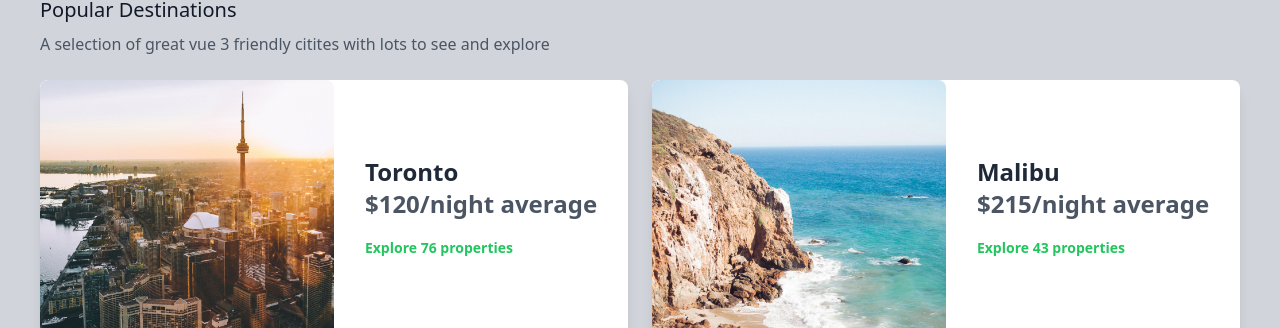
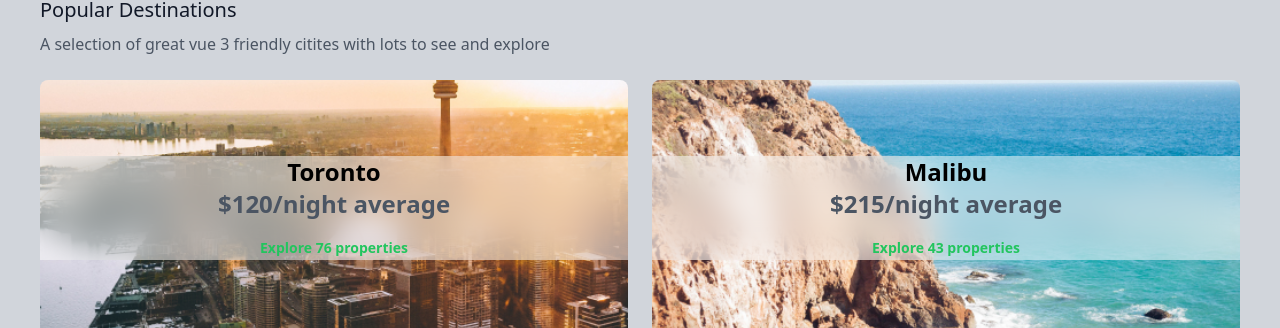
Before and after one commit to KickButtowski80/tailwindcss, a Vue app: page / in a window 1280 px wide. Shown: the part 624-952 px from the top of the page. Built offline with nearby package versions, Linux system fonts and the light colour scheme; the HTML template or start-up script is replaced by a standard one.

Commit message:
centered the name and working on glassy bg

```diff
--- a/src/components/PopularDestination.vue
+++ b/src/components/PopularDestination.vue
@@ -1,39 +1,63 @@
 <template lang="">
-
-    <div class="px-8 py-12 max-w-md sm:max-w-2xl
-                mx-auto lg:px-10 lg:py-24
-                lg:max-w-full xl:mr-0 2xl:mx-auto
-                2xl:col-span-2">
-
+  <div
+    class="px-8 py-12 max-w-md sm:max-w-2xl mx-auto lg:px-10 lg:py-24 lg:max-w-full xl:mr-0 2xl:mx-auto 2xl:col-span-2"
+  >
     <h1 class="text-xl text-gray-900">Popular Destinations</h1>
-      <p class='mt-2 text-gray-600 '>A selection of great vue 3 friendly citites with lots to
-        see and explore
+    <p class="mt-2 text-gray-600">
+      A selection of great vue 3 friendly citites with lots to see and explore
     </p>
     <div class="mt-6 grid gap-3 md:gap-6
                sm:grid-cols-2 2xl:grid-cols-3">
-        <div v-for="{city,imageUrl,averagePrice,propertyCount,imageAlt} of popularDestinations"
-              :key='city'>
-        <div class="flex items-center
+      <div
+        v-for="{
+          city,
+          imageUrl,
+          averagePrice,
+          propertyCount,
+          imageAlt,
+        } of popularDestinations"
+        :key="city"
+        class="relative"
+      >
+        <!-- <div
+          class="rounded-lg bg-white
+          shadow-lg relative "
+        > -->
+          <img
+            :src="imageUrl"
+            :alt="imageAlt"
+            class=" w-full md:h-64
+             object-cover object-center
              rounded-lg
-                  bg-white shadow-lg overflow-hidden">
-            <img :src="imageUrl" :alt="imageAlt"
-            class="h-40 w-auto
-                   md:h-64 md:w-1/2
-                   object-cover object-center
-                   flex-shrink-0 rounded-lg">
 
-              <div class="mx-auto text-xs md:text-sm
-                          lg:text-2xl font-semibold text-gray-800">
-                <h3>{{city}}</h3>
-                <p class="text-gray-600">${{averagePrice}}/night average</p>
+             "
+           />
+
+          <div
+            class="  text-lg md:text-sm
+            font-bold lg:text-2xl
+            absolute top-0 left-0
+            w-full h-full
+            flex flex-col justify-center  text-center
+            "
+          >
+          <div
+            class="bg-white bg-opacity-50 backdrop-filter backdrop-blur-lg">
+            <h3 class=" ">{{ city }}</h3>
+            <p class="text-gray-600">${{ averagePrice }}/night average</p>
             <div class="mt-2">
-                  <a href="#" class="text-green-500 hover:text-green-400 font-semibold text-sm">
-                    Explore {{propertyCount }} properties
+              <a
+                href="#"
+                class="text-green-500 hover:text-green-400
+                 font-semibold text-sm"
+              >
+                Explore {{ propertyCount }} properties
               </a>
+            </div>
           </div>
 
           </div>
-          </div>
+        <!-- </div> -->
       </div>
     </div>
   </div>
@@ -43,12 +67,9 @@ import popularDestinations from '../data/popularDestinations';
 export default {
   data() {
     return {
-      popularDestinations: popularDestinations
-    }
-  }
-
-}
+      popularDestinations: popularDestinations,
+    };
+  },
+};
 </script>
-<style lang="">
-
-</style>
+<style lang=""></style>
```
Lines whose indentation alone changed are shown as unchanged.
